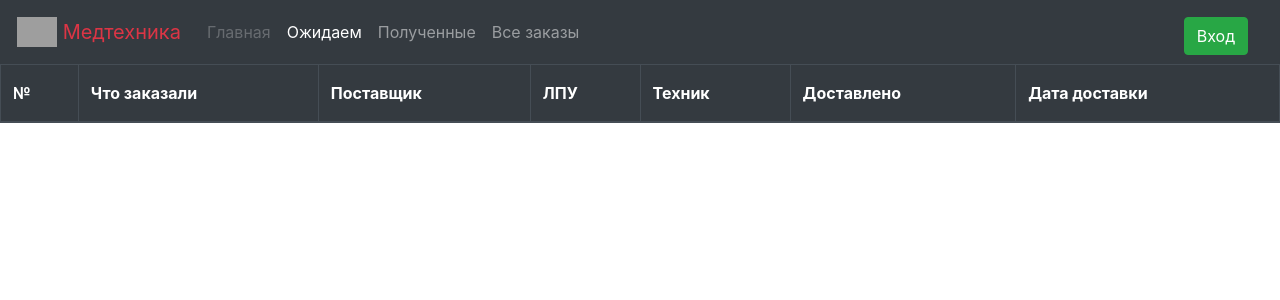
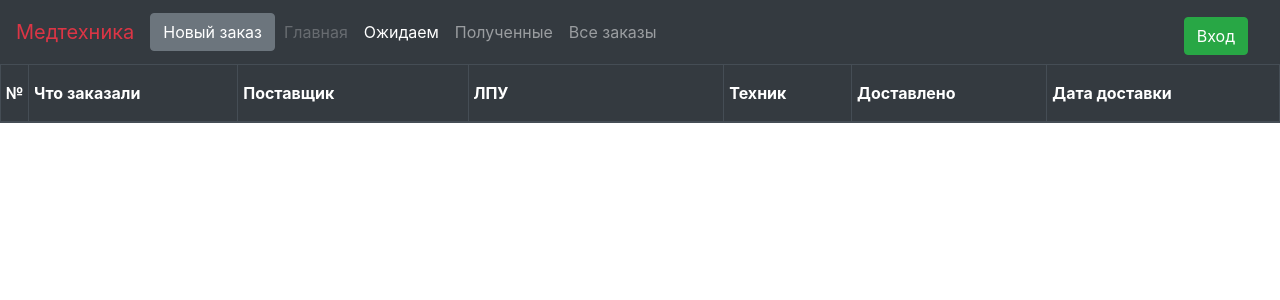
Before and after one commit to NineMan/medtehsite, a Django app: page / in a window 1280 px wide. Shown: the top 300 px of the page. Run offline with Django 3.2, Linux system fonts and the light colour scheme; data comes from the database, SQL or seed files in the repository; lists and menus that the app fills with data are empty; parts of the project's set-up code (start-up, migrations or seed data) failed here and were passed over; some libraries are stand-ins or nearby versions; grey boxes are pictures that could not be loaded.

Commit message:
Medteh v 0.7 Works: base.html bill_detail.html bill_list.html bill_not_found.html Move: test 1-3.html to separate directory

```diff
--- a/medtehsite/apps/bills/templates/bills/bill_list.html
+++ b/medtehsite/apps/bills/templates/bills/bill_list.html
@@ -11,20 +11,28 @@
 
 {% block content %}
 
-  <!-- Навигационная панель -->
+
   <div class="container-fluid px-0">
-    <nav class="navbar navbar-expand-lg navbar-dark bg-dark">
+    <!-- Навигационная панель / последний вариант -->
+    <nav class="navbar navbar-expand-lg navbar-dark bg-dark ">
 
       <!-- Бренд с картинкой -->
-      <a class="navbar-brand border border-dark text-danger" href="#">
-        <img src="/static/bills/images/mt-1.png" height="30" class="d-inline-block align-top" alt="" loading="lazy">
+      <a class="navbar-brand text-danger" href="#">
+        <!--
+        <img src="/static/bills/images/mt.png" height="30" class="d-inline-block align-top" alt="" loading="lazy">
+        -->
           Медтехника
       </a>
-      <!-- Тоглер (менюшка с тремя полосками) -->
+      <!-- Кнопка нового заказа -->
+      {% if user.is_authenticated %}
+      <a href="{% url 'bills:bill_new' %}" class="btn btn-success my-n4">Новый заказ</a>
+      {% else %}
+      <a href="{% url 'login' %}" class="btn btn-secondary my-n4">Новый заказ</a>
+      {% endif %}
+      <!-- Тогглер (менюшка с тремя полосками) -->
       <button class="navbar-toggler" type="button" data-toggle="collapse" data-target="#navbarNav" aria-controls="navbarNav" aria-expanded="false" aria-label="Toggle navigation">
         <span class="navbar-toggler-icon"></span>
       </button>
-
       <!-- Ссылки которые сворачиваются при уменьшении -->
       <div class="collapse navbar-collapse border border-dark" id="navbarNav">
         <ul class="navbar-nav mr-auto">
@@ -79,64 +87,132 @@
     </nav>
   </div>
 
-  <div class="w-100"></div>
-
-
 
   <!-- Основная таблица -->
-  <table class="table table-hover table-lg pt-5 table-bordered">
+  <div class="table-responsive-md">
+    <table class="table table-hover table-sm pt-5 table-bordered" width="100%">
+
     <thead class="thead-dark">
       <tr>
-        <th class="sticky-top py-3 d-none d-sm-table-cell">№</th>
+        <th class="sticky-top py-3 d-none d-md-table-cell" width="2%">№</th>
         <th class="sticky-top py-3">Что заказали</th>
-<!--
-        <th class="sticky-top py-3">
-          <div class="container-fluid">
-            <div class="row">
-              <div class="col">Что заказали</div>
-              { % if user.is_authenticated %}
-              <div class="col"><a href="{ % url 'bills:bill_new' %}" class="btn btn-primary my-n4">Новый заказ</a></div>
-              { % endif %}
-            </div>
-          </div>
-        </th>
--->
-        <!--
         <th class="sticky-top py-3" width="18%">Поставщик</th>
-        <th class="sticky-top py-3" width="20%">ЛПУ</th>
-        <th class="sticky-top py-3" width="10%">Техник</th>
-        -->
-        <th class="sticky-top py-3">Поставщик</th>
-        <th class="sticky-top py-3">ЛПУ</th>
-        <th class="sticky-top py-3">Техник</th>
+        <th class="sticky-top py-3 " width="20%">ЛПУ</th>
+        <th class="sticky-top py-3 d-none d-sm-table-cell" width="10%">Техник</th>
+        <th class="sticky-top py-3 d-none d-sm-table-cell" >Доставлено</th>
+        <th class="sticky-top py-3 d-none d-md-table-cell">Дата доставки</th>
 
-        <th class="sticky-top py-3 d-none d-sm-table-cell">Доставлено</th>
-        <th class="sticky-top py-3 d-none d-sm-table-cell">Дата доставки</th>
       </tr>
     </thead>
+
     <tbody>
       {% for bill in bills %}
         <tr class="border-bottom" onclick="window.location.href = 'bill/{{ bill.pk }}';">
-          <td class="d-none d-sm-table-cell">{{ forloop.counter }}</td>
+          <td class="d-none d-md-table-cell">{{ forloop.counter }}</td>
           <td>{{ bill.product }}</td>
           <td>{{ bill.supplier }}</td>
           <td>{{ bill.clinic }}</td>
-          <td>{{ bill.engineer }}</td>
+          <td class="d-none d-sm-table-cell">{{ bill.engineer }}</td>
           <td class="d-none d-sm-table-cell">{{ bill.supply }}</td>
           {% if bill.supply == 'Нет' %}
-            <td class="d-none d-sm-table-cell">не доставлено</td>
+            <td class="d-none d-md-table-cell">не доставлено</td>
           {% else %}
-            <td class="d-none d-sm-table-cell">{{ bill.supply_date }}</td>
+            <td class="d-none d-md-table-cell">{{ bill.supply_date }}</td>
           {% endif %}
         </tr>
       {% endfor %}
     </tbody>
   </table>
-
+  </div>
 
 
 {% endblock %}
 
+
+
+
+
+
+
+
+
+
+
+
+
+
+
+
+
+
+
+
+  <div class="container-fluid px-0">
+    <!-- Навигационная панель / последний вариант -->
+    <nav class="navbar navbar-expand-lg navbar-dark bg-dark">
+
+      <!-- Бренд с картинкой -->
+      <a class="navbar-brand border border-dark text-danger" href="#">
+        <img src="/static/bills/images/mt-1.png" height="30" class="d-inline-block align-top" alt="" loading="lazy">
+          Медтехника
+      </a>
+      <!-- Тогглер (менюшка с тремя полосками) -->
+      <button class="navbar-toggler" type="button" data-toggle="collapse" data-target="#navbarNav" aria-controls="navbarNav" aria-expanded="false" aria-label="Toggle navigation">
+        <span class="navbar-toggler-icon"></span>
+      </button>
+      <!-- Ссылки которые сворачиваются при уменьшении -->
+      <div class="collapse navbar-collapse border border-dark" id="navbarNav">
+        <ul class="navbar-nav mr-auto">
+          <li class="nav-item">
+            <!-- <a class="nav-link" href="#">Главная <span class="sr-only">(current)</span></a> -->
+            <a class="nav-link disabled" href="#" tabindex="-1" aria-disabled="true">Главная</a>
+          </li>
+          <li class="nav-item active">
+            <a class="nav-link" href="{% url 'bills:bill_list' %}">Ожидаем</a>
+          </li>
+          <li class="nav-item">
+            <a class="nav-link" href="{% url 'bills:bill_list' %}?display=supply">Полученные</a>
+          </li>
+          <li class="nav-item">
+            <a class="nav-link" href="{% url 'bills:bill_list' %}?display=all">Все заказы</a>
+          </li>
+        </ul>
+
+        <!-- Форма для кнопки регистрации -->
+        <form class="form-inline my-2 my-lg-0">
+          <!-- Кнопка регистрации -->
+          {% if user.is_authenticated %}
+            <div class="d-flex col justify-content-left">
+              <!-- Выпадающее меню -->
+              <ul class="navbar-nav pr-3">
+                <li class="nav-item dropleft">
+                  <a class="nav-link dropdown-toggle pt-3" href="#" id="navbarDropdown" role="button" data-toggle="dropdown" aria-haspopup="true" aria-expanded="false">
+                    {{ user.last_name }}
+                  </a>
+                  <div class="dropdown-menu dropdown-menu-right" aria-labelledby="navbarDropdown">
+                    <!-- Дополнительная строчка в выпадающем меню -->
+                    <!--
+                    <a class="dropdown-item" href="#">Action</a>
+                    <div class="dropdown-divider"></div>
+                    -->
+                    <a class="dropdown-item" href="{% url 'logout' %}" >Выйти</a>
+                  </div>
+                 </li>
+              </ul>
+            </div>
+          {% else %}
+            <div class="d-flex col justify-content-end">
+              <div class="btn-group btn-group-toggle pt-2" data-toggle="buttons">
+                <a href="{% url 'login' %}" class="btn btn-success">  Вход  </a>
+              </div>
+            </div>
+          {% endif %}
+          <!-- /Кнопка регистрации -->
+        </form>
+
+      </div>
+    </nav>
+  </div>
 
 
   <!-- Шапка (navbar) / старый вариант -->
--- a/medtehsite/apps/bills/templates/bills/bill_not_found.html
+++ b/medtehsite/apps/bills/templates/bills/bill_not_found.html
@@ -6,7 +6,7 @@
 {% endblock %}
 
 {% block link %}
-      <link rel="stylesheet" href="{% static 'bills/bill_detail.css' %}">
+      <link rel="stylesheet" href="{% static 'bills/css/bill_detail.css' %}">
 {% endblock %}
 
 {% block content %}
--- a/medtehsite/apps/bills/views.py
+++ b/medtehsite/apps/bills/views.py
@@ -100,12 +100,12 @@ def bill_edit(request, pk):
 
 
 def test(request):
-    return render(request, 'bills/test.html')
+    return render(request, 'test/test.html')
 
 
 def test2(request):
-    return render(request, 'bills/test2.html')
+    return render(request, 'test/test2.html')
 
 
 def test3(request):
-    return render(request, 'bills/test3.html')
+    return render(request, 'test/test3.html')
```
Also changed, not shown: medtehsite/apps/bills/templates/bills/bill_detail.html (+8 -4 lines), medtehsite/apps/bills/templates/bills/test3.html (deleted, +0 -89 lines), medtehsite/apps/bills/templates/test/test.html (renamed from medtehsite/apps/bills/templates/bills/test.html, +1 -1 lines), medtehsite/apps/bills/templates/test/test3.html (added, +135 -0 lines), medtehsite/apps/bills/templates/test/test2.html (renamed from medtehsite/apps/bills/templates/bills/test2.html).
